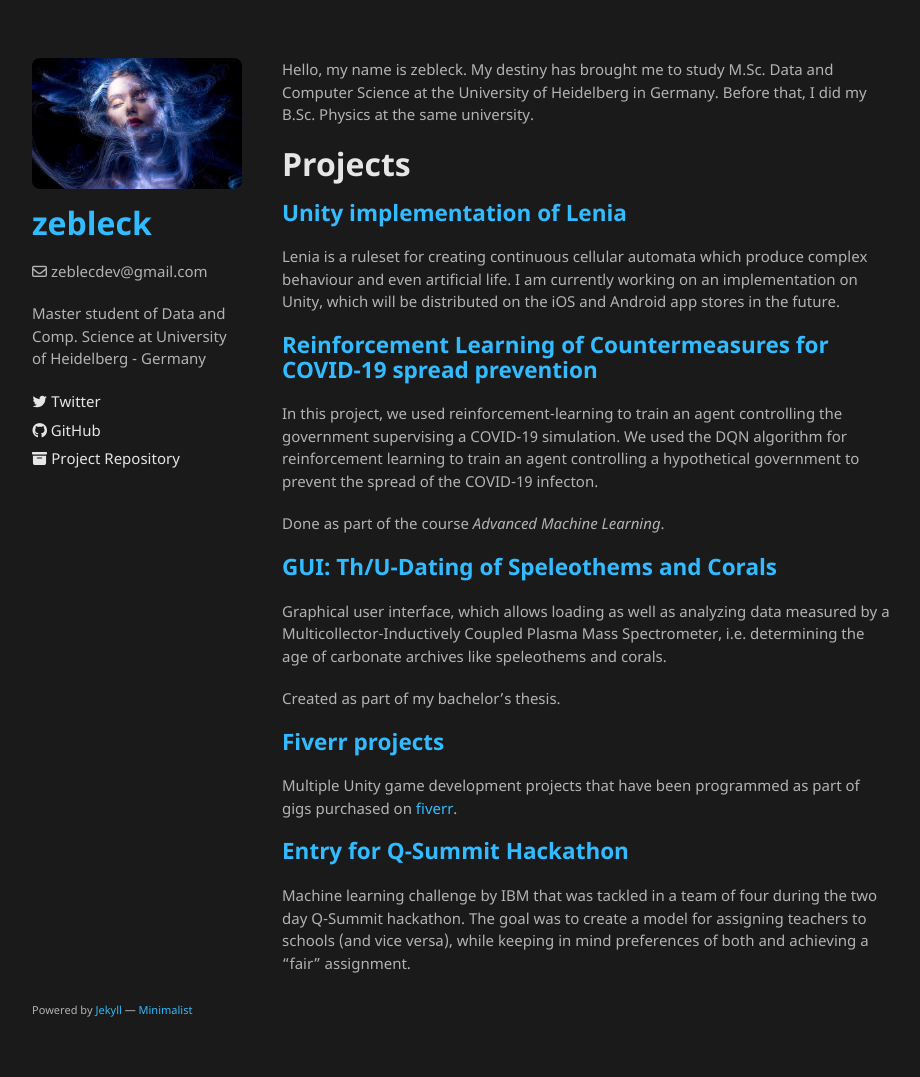
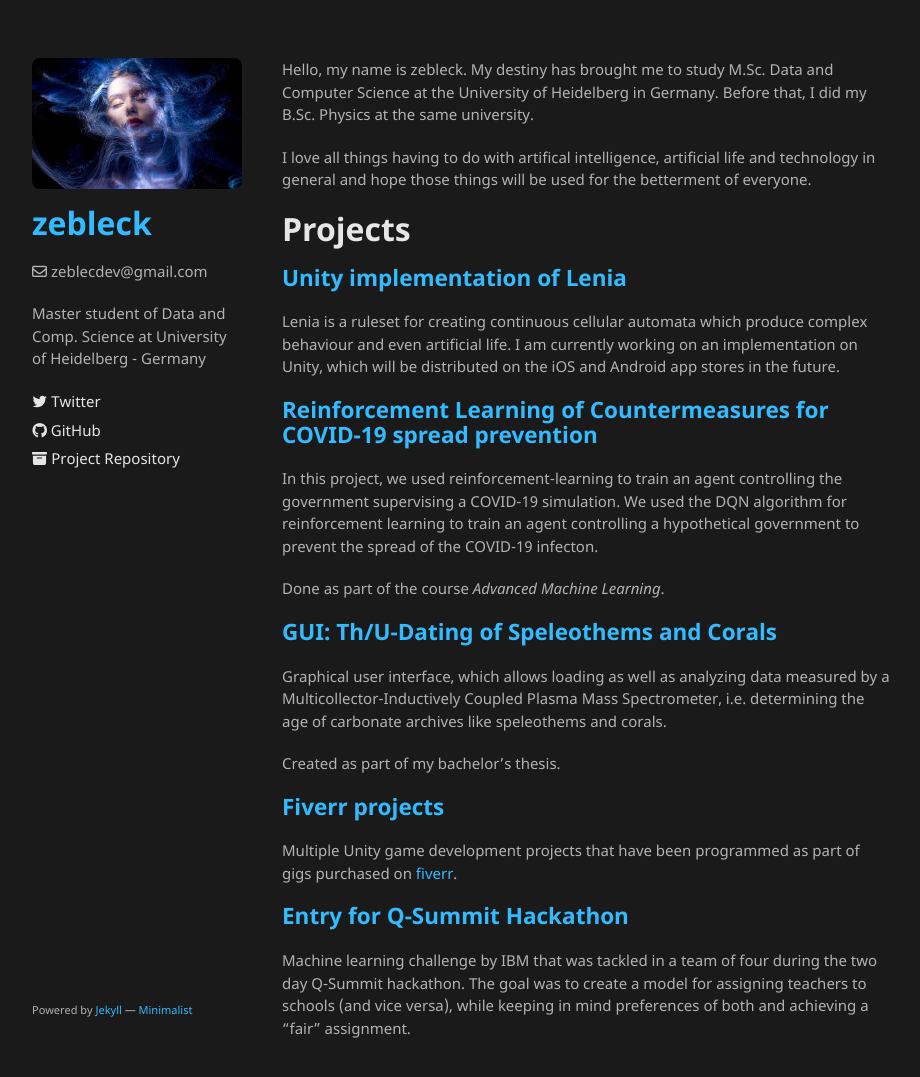
Before and after one commit to zebleck/zebleck.github.io, a Jekyll site: the page built from index.md, in a window 1280 px wide and 1089 px high. Shown: the top 1077 px of the window, without its empty margins (178-1098 px from the left). Built offline with Jekyll 4.4.1, drawn with Linux system fonts in a browser that asks for light colours.

Commit message:
more description

```diff
--- a/index.md
+++ b/index.md
@@ -3,6 +3,8 @@ layout: default
 ---
 
 Hello, my name is zebleck. My destiny has brought me to study M.Sc. Data and Computer Science at the University of Heidelberg in Germany. Before that, I did my B.Sc. Physics at the same university.
+
+I love all things having to do with artifical intelligence, artificial life and technology in general and hope those things will be used for the betterment of everyone.
 
 # Projects
 
```
